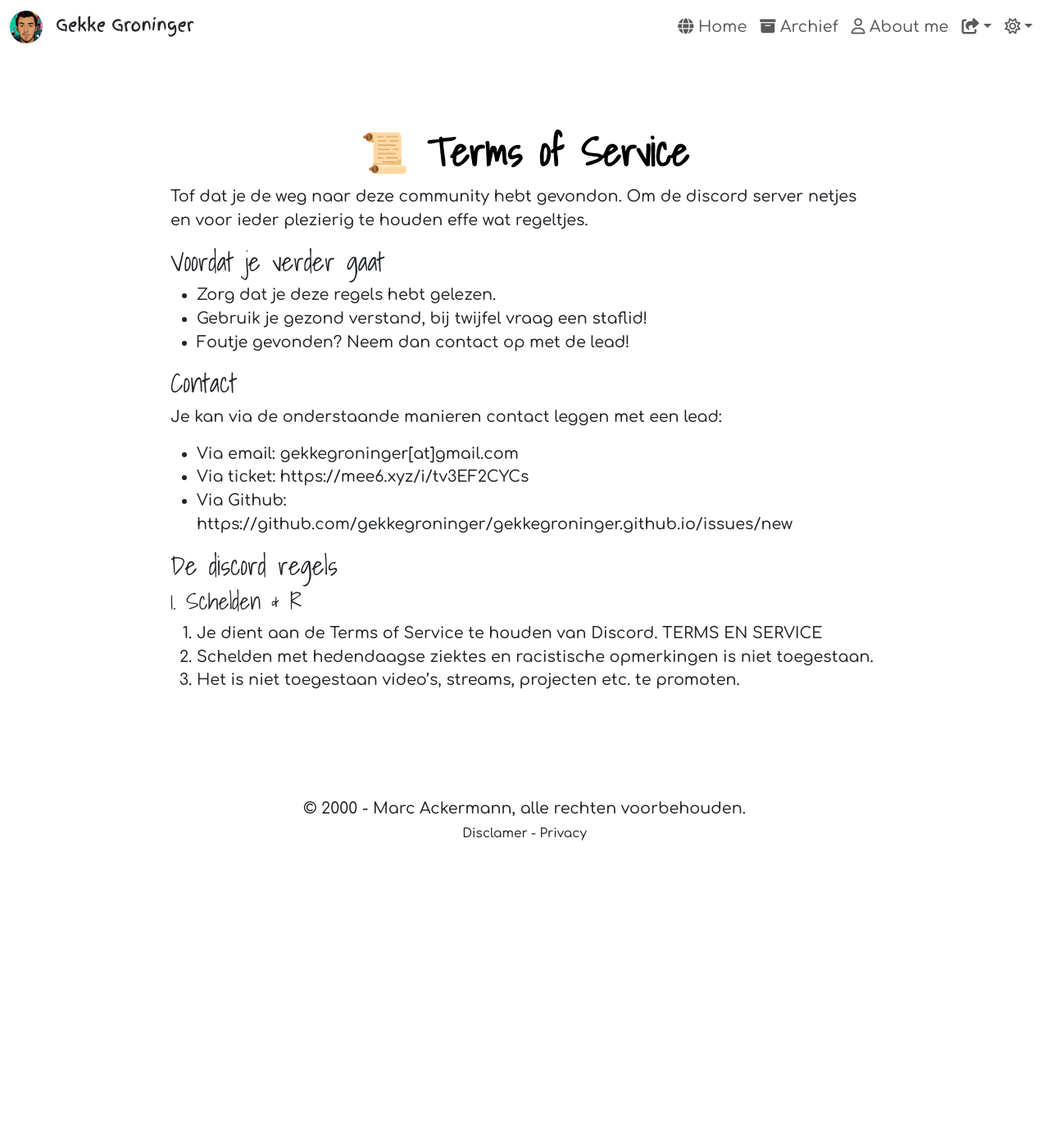
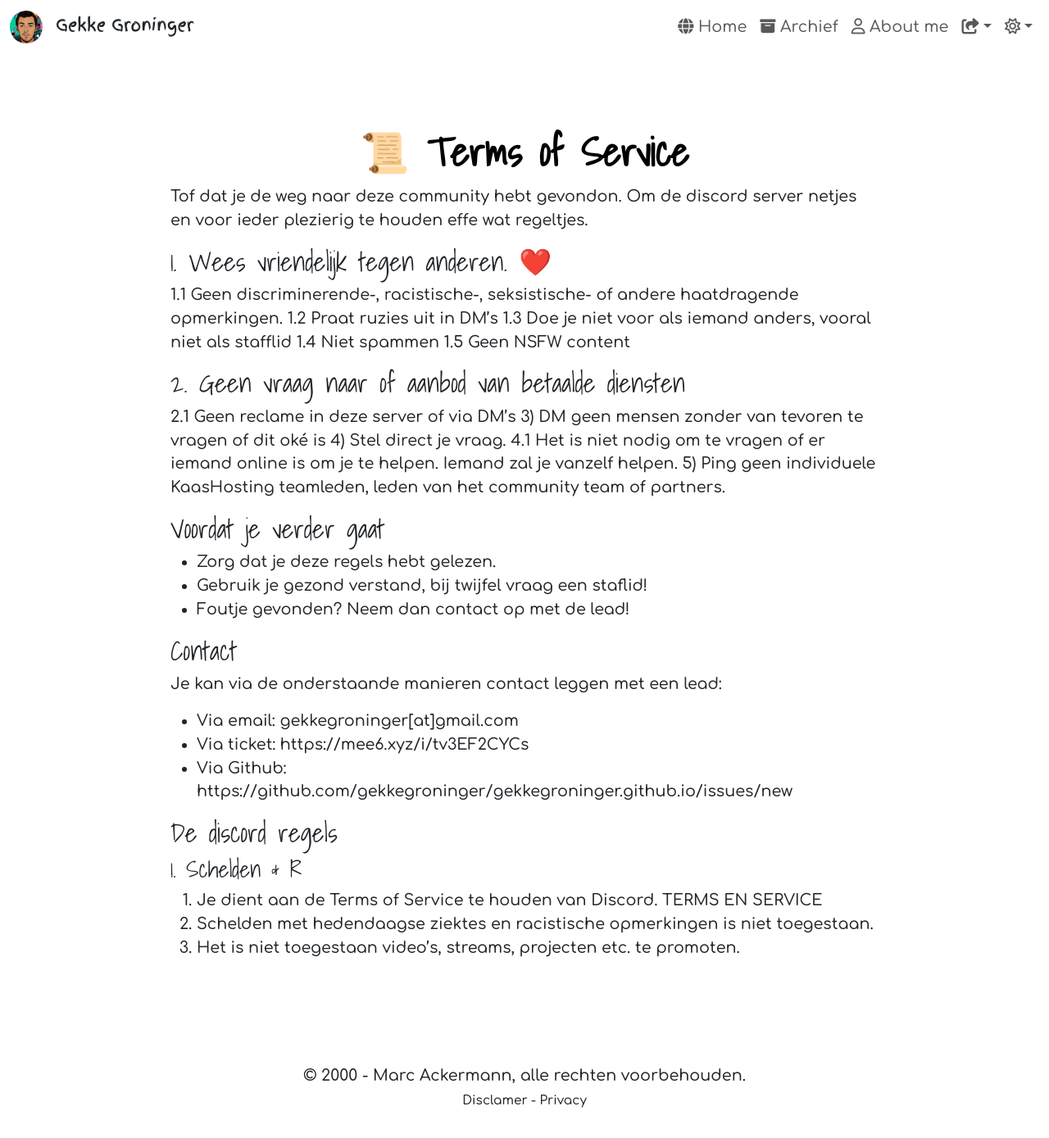
Before and after one commit to gekkegroninger/gekkegroninger.github.io, a Jekyll site: the page built from terms/index.md, in a window 1280 px wide. Shown: the whole page at 82% size. Built offline with Jekyll 4.4.1, drawn with Linux system fonts in a browser that asks for light colours; nearby versions of some CDN libraries; before the commit the page ends 1063 px from its top, so only the background shows below that.

Commit message:
Discord Regels

```diff
--- a/terms/index.md
+++ b/terms/index.md
@@ -5,6 +5,19 @@ title: 📜 Terms of Service
 
 Tof dat je de weg naar deze community hebt gevondon.
 Om de discord server netjes en voor ieder plezierig te houden effe wat regeltjes.
+
+## 1. Wees vriendelijk tegen anderen. ❤️
+1.1 Geen discriminerende-, racistische-, seksistische- of andere haatdragende opmerkingen.
+1.2 Praat ruzies uit in DM's
+1.3 Doe je niet voor als iemand anders, vooral niet als stafflid
+1.4 Niet spammen
+1.5 Geen NSFW content
+## 2. Geen vraag naar of aanbod van betaalde diensten
+2.1 Geen reclame in deze server of via DM's
+3) DM geen mensen zonder van tevoren te vragen of dit oké is
+4) Stel direct je vraag.
+4.1 Het is niet nodig om te vragen of er iemand online is om je te helpen. Iemand zal je vanzelf helpen.
+5) Ping geen individuele KaasHosting teamleden, leden van het community team of partners.
 
 ## Voordat je verder gaat
 
```
